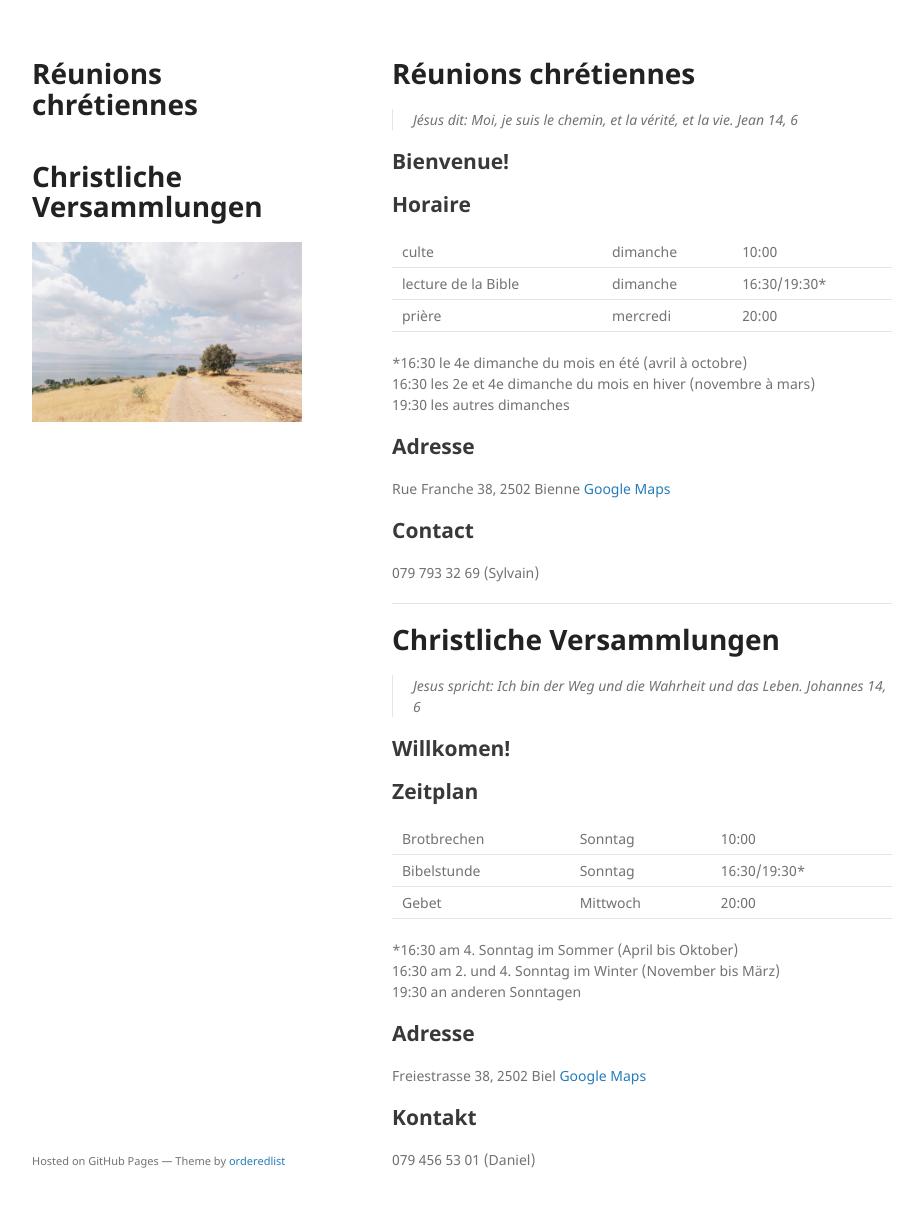
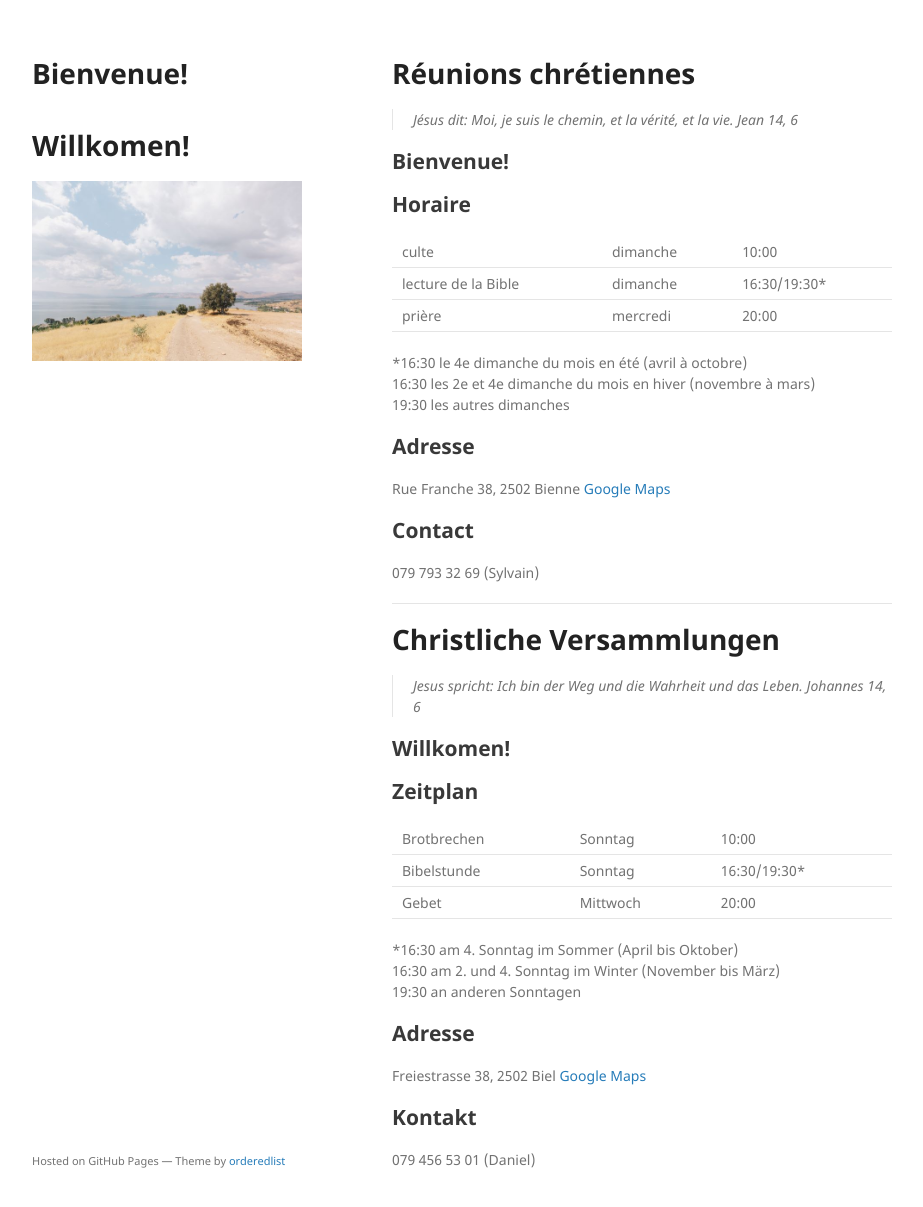
Before and after one commit to gitjo7265/rf38, a Jekyll site: the page built from index.md, in a window 1280 px wide and 1240 px high. Shown: the top 1207 px of the window, without its empty margins (178-1101 px from the left). Built offline with Jekyll 4.4.1, drawn with Linux system fonts in a browser that asks for light colours; our own code applies the rules of GitHub Pages for plain Markdown files.

Commit message:
Update default.html

```diff
--- a/_layouts/default.html
+++ b/_layouts/default.html
@@ -15,8 +15,8 @@
   <body>
     <div class="wrapper">
       <header>
-        <h1>Réunions chrétiennes</h1><br>
-        <h1>Christliche Versammlungen</h1>
+        <h1>Bienvenue!</h1><br>
+        <h1>Willkomen!</h1>
 
         {% if site.logo %}
           <img src="{{site.logo | relative_url}}" alt="Logo" />
```
